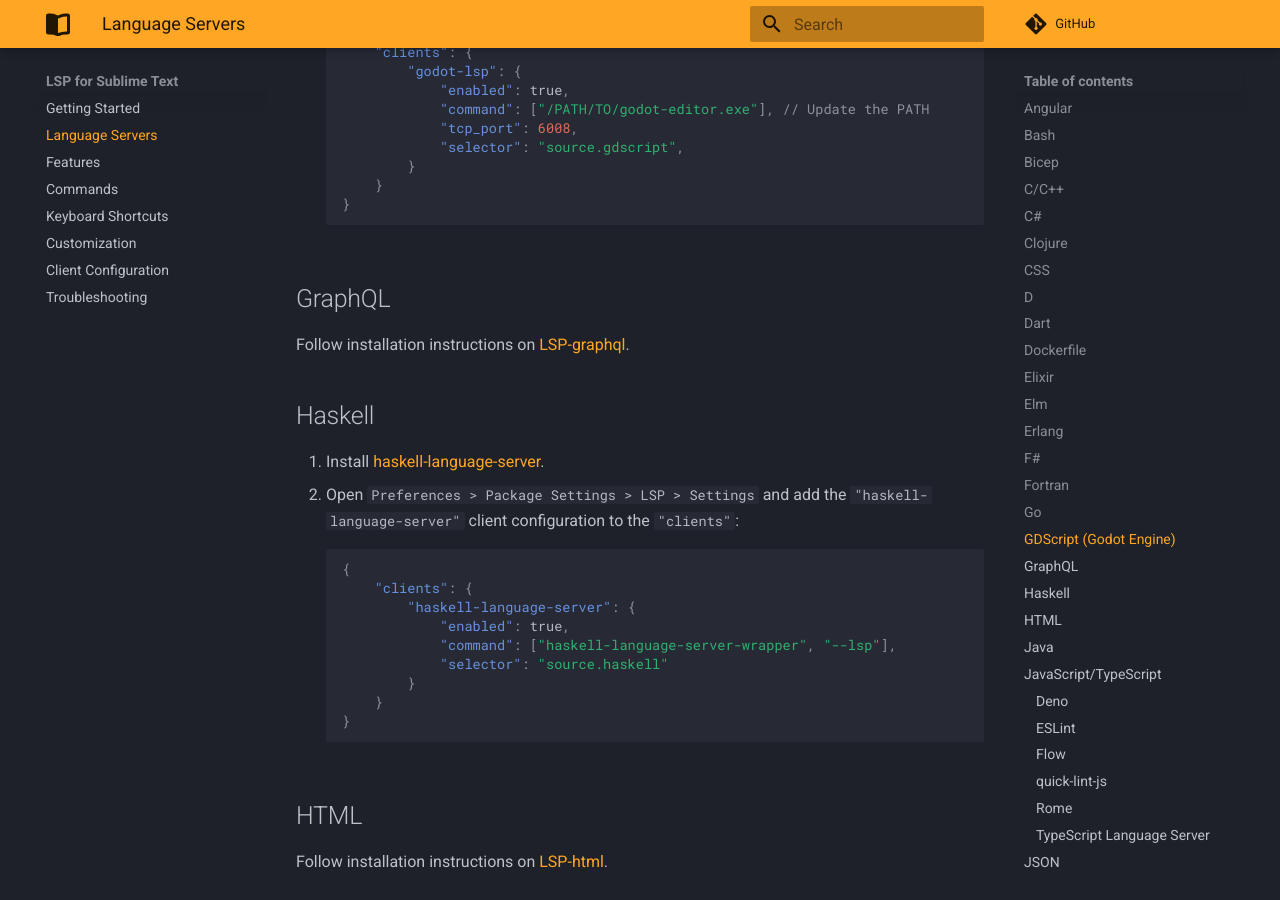
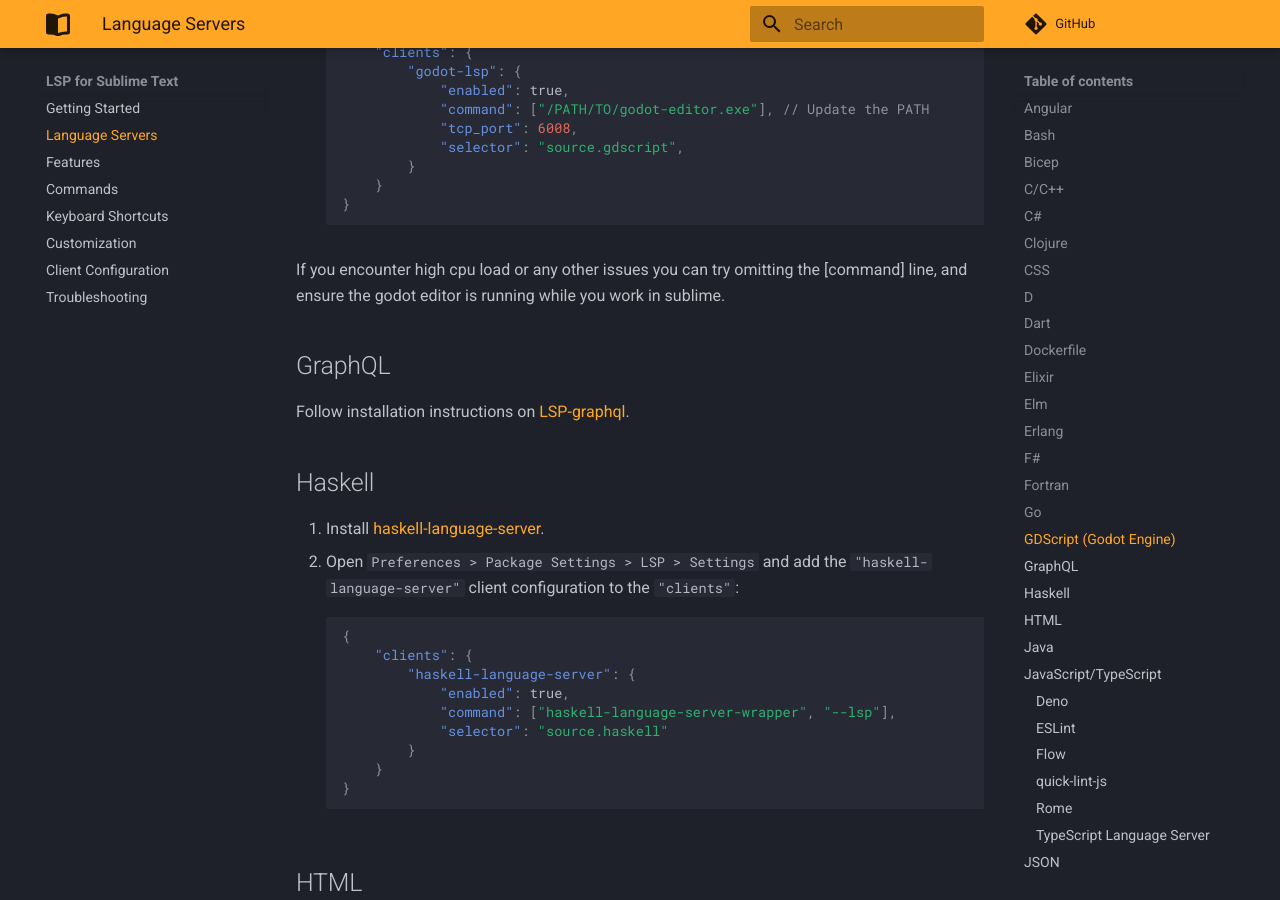
Before and after one commit to sublimelsp/LSP, an MkDocs documentation site: the page built from docs/src/language_servers.md, in a window 1280 px wide and 900 px high, scrolled down 4792 px. Built offline with MkDocs 1.6.1 and Material for MkDocs 9.7.7, drawn with Linux system fonts in a browser that asks for light colours; comment, search, counter and statistics services are not loaded.

Commit message:
mention feature in servers doc godot section

````diff
--- a/docs/src/language_servers.md
+++ b/docs/src/language_servers.md
@@ -187,6 +187,8 @@
         }
     }
     ```
+
+If you encounter high cpu load or any other issues you can try omitting the [command] line, and ensure the godot editor is running while you work in sublime.
 
 ## GraphQL
 
````
